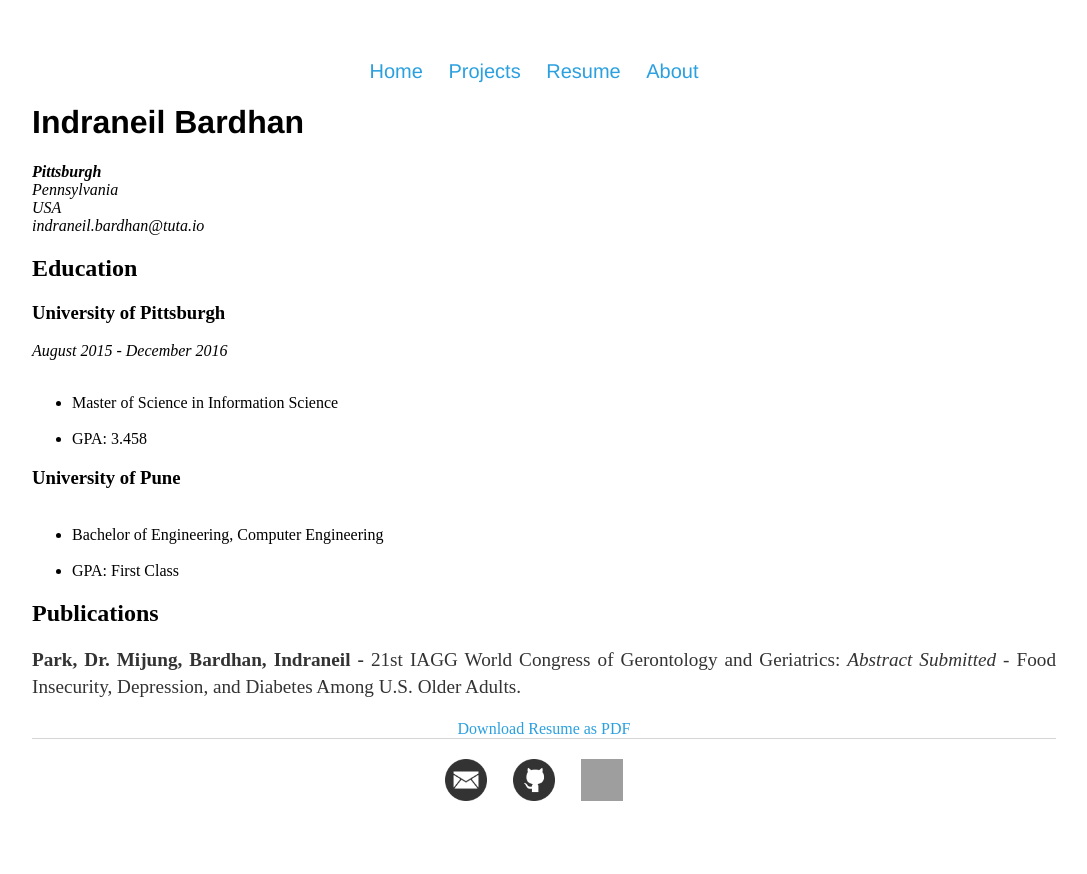
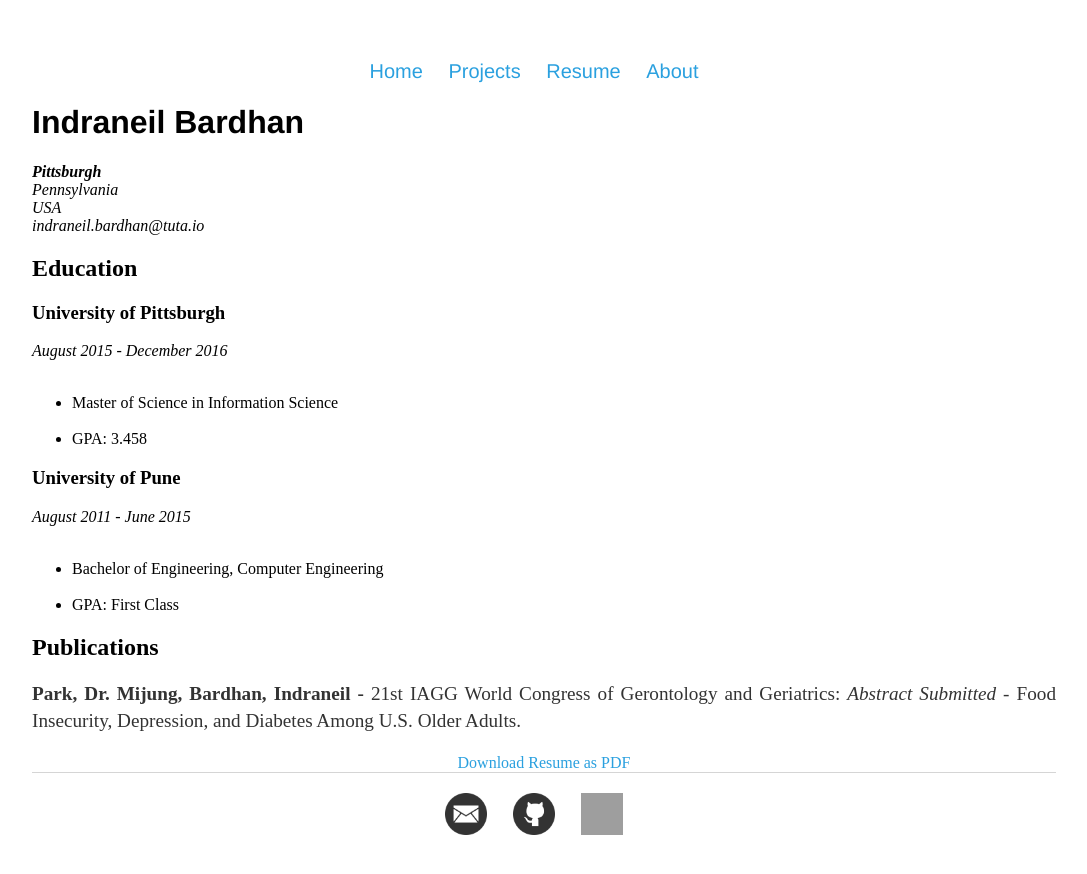
Before and after one commit to NeilBardhan/neilbardhan.github.io, a Jekyll site: the page built from resume/index.html, in a window 1280 px wide. Shown: the top 874 px of the page, without its empty margins (96-1183 px from the left). Built offline with Jekyll 4.4.1, drawn with Linux system fonts in a browser that asks for light colours; grey boxes are pictures that could not be loaded.

Commit message:
Update index.html

```diff
--- a/resume/index.html
+++ b/resume/index.html
@@ -16,10 +16,11 @@ title: Indraneil Bardhan's Resume
 		<h3>University of Pittsburgh</h3>
 		<em>August 2015 - December 2016</em>
 			<ul>
-					&nbsp;<li>Master of Science in Information Science</li>
-					&nbsp;<li>GPA: 3.458</li>
+				&nbsp;&nbsp;<li>Master of Science in Information Science</li>
+				&nbsp;&nbsp;<li>GPA: 3.458</li>
 			</ul>
 		<h3>University of Pune</h3>
+		<em>August 2011 - June 2015</em>
 			<ul>
 				&nbsp;<li>Bachelor of Engineering, Computer Engineering</li>
 				&nbsp;<li>GPA: First Class</li>
```
Lines whose indentation alone changed are shown as unchanged.
